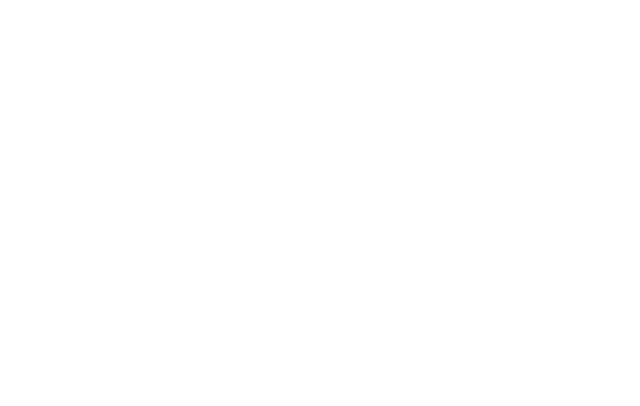
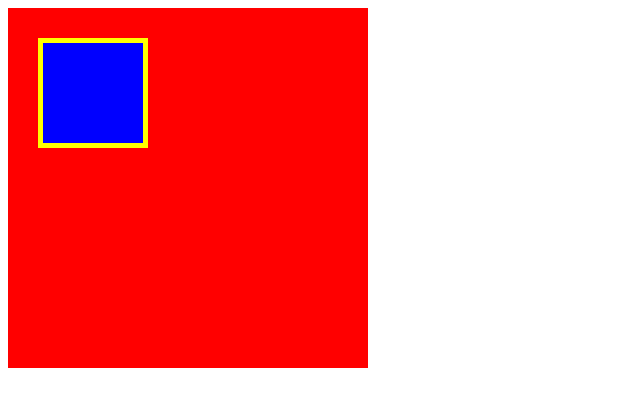
Before and after one commit to ryoya1122/htmlcss, a plain HTML site: page 1-3/box.html in a window 1280 px wide. Shown: the whole page, without its empty margins (0-640 px from the left). Drawn offline with Linux system fonts and the light colour scheme.

Commit message:
[Finish] 1-3

```diff
--- a/1-3/box.css
+++ b/1-3/box.css
@@ -1,4 +1,12 @@
 .box1{
   width: 300px;
   height: 300px;
+  background-color: #FF0000;
+  padding: 30px;
 }
+.box2 {
+  width: 100px;
+  height: 100px;
+  background-color: blue;
+  border: 5px solid yellow;
+}
--- a/1-3/box.html
+++ b/1-3/box.html
@@ -8,6 +8,8 @@
 </head>
 <body>
   <!-- box1用のdiv -->
-  <div class="box1"></div>
+  <div class="box1">
+    <div class="box2"></div>
+  </div>
 </body>
 </html>
```
